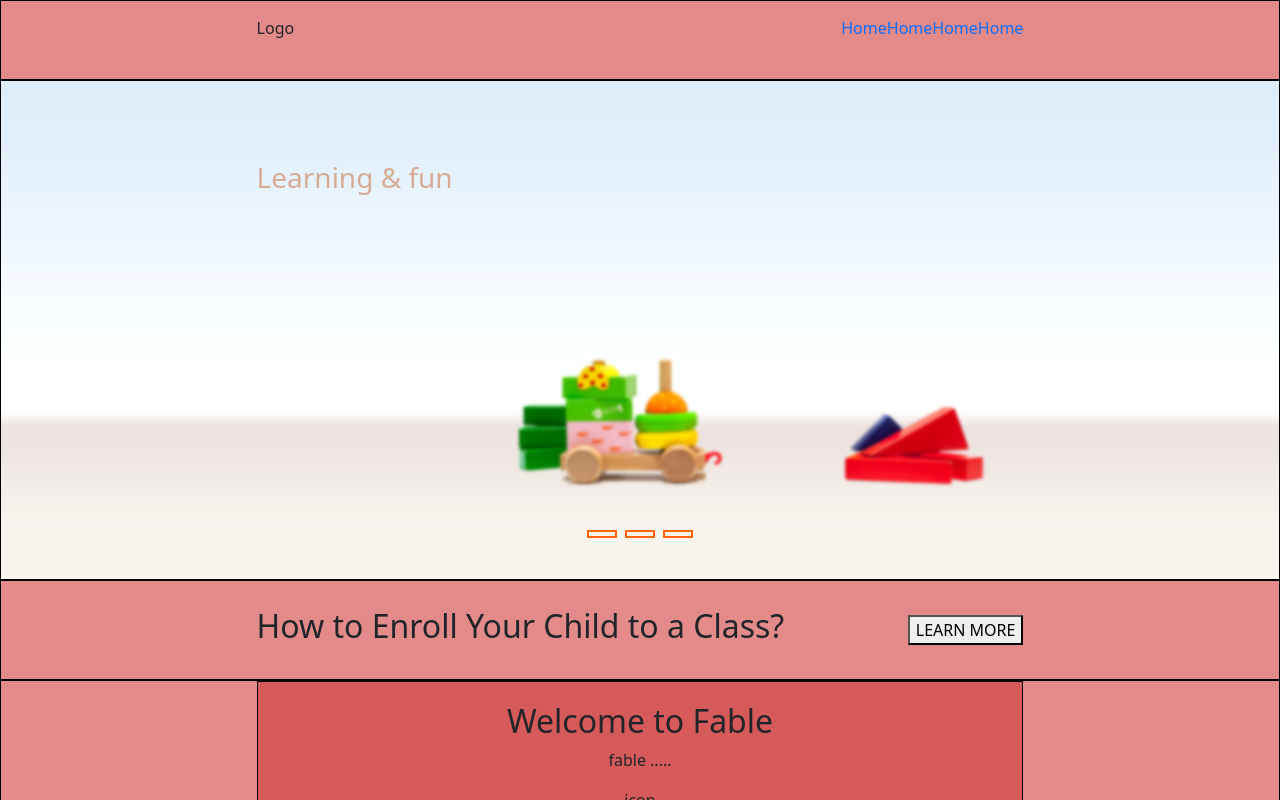
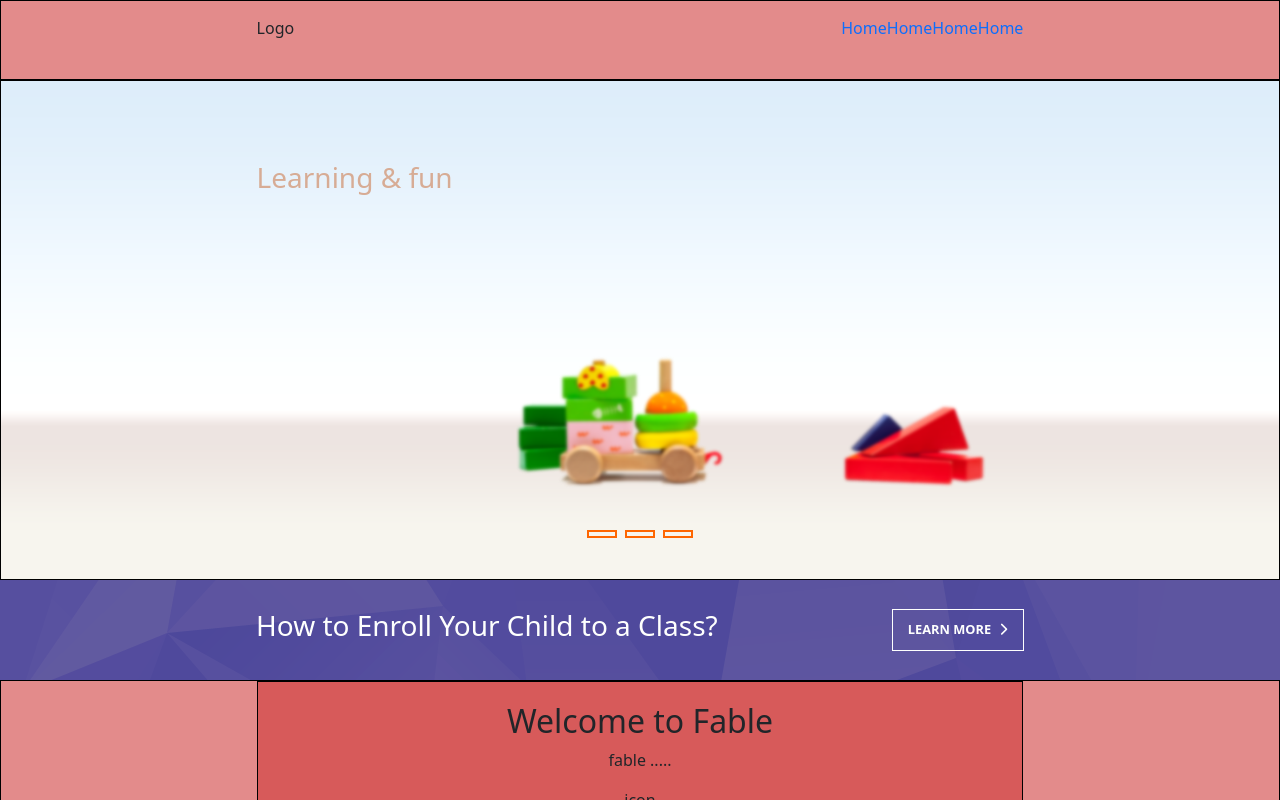
Before and after one commit to stefanocravotta/proj-html-vuejs, a Vue app: page / in a window 1280 px wide. Shown: the top 800 px of the page. Built offline with nearby package versions, Linux system fonts and the light colour scheme.

Commit message:
LearnMoreComp + aggiunta fontawesome

```diff
--- a/public/index.html
+++ b/public/index.html
@@ -5,6 +5,7 @@
     <meta http-equiv="X-UA-Compatible" content="IE=edge">
     <meta name="viewport" content="width=device-width,initial-scale=1.0">
     <link rel="icon" href="<%= BASE_URL %>favicon.ico">
+    <link rel="stylesheet" href="https://cdnjs.cloudflare.com/ajax/libs/font-awesome/6.1.1/css/all.min.css" integrity="sha512-KfkfwYDsLkIlwQp6LFnl8zNdLGxu9YAA1QvwINks4PhcElQSvqcyVLLD9aMhXd13uQjoXtEKNosOWaZqXgel0g==" crossorigin="anonymous" referrerpolicy="no-referrer" />
     <title><%= htmlWebpackPlugin.options.title %></title>
   </head>
   <body>
--- a/src/assets/style/_mixins.scss
+++ b/src/assets/style/_mixins.scss
@@ -1,4 +1,16 @@
+@import "./vars";
+
 @mixin debug {
     background-color: rgba(206, 55, 55, 0.575);
     border: 1px solid black;
 }
+
+@mixin buttonPrimary {
+    border: 1px solid $sugar-cane;
+    color: $sugar-cane;
+    background-color: transparent;
+    padding: 10px 15px;
+    font-size: .8rem;
+    font-weight: bold;
+    text-transform: uppercase;
+}
--- a/src/components/main-components/LearnMoreComp.vue
+++ b/src/components/main-components/LearnMoreComp.vue
@@ -1,8 +1,8 @@
 <template>
   <div class="learn-more">
       <div class="sc-container h-100 d-flex justify-content-between align-items-center">
-          <h2>How to Enroll Your Child to a Class?</h2>
-          <button>LEARN MORE</button>
+          <h3>How to Enroll Your Child to a Class?</h3>
+          <button>Learn more <span class="ms-1 "><i class="fa-solid fa-chevron-right"></i></span></button>
       </div>
   </div>
 </template>
@@ -20,6 +20,10 @@ export default {
 
 .learn-more{
         height: 100px;
-        @include debug;
+        background-image: url(../../assets/images/pattern.png);
+        color: $sugar-cane;
+        button{
+            @include buttonPrimary
+        }
 }
 </style>
```
